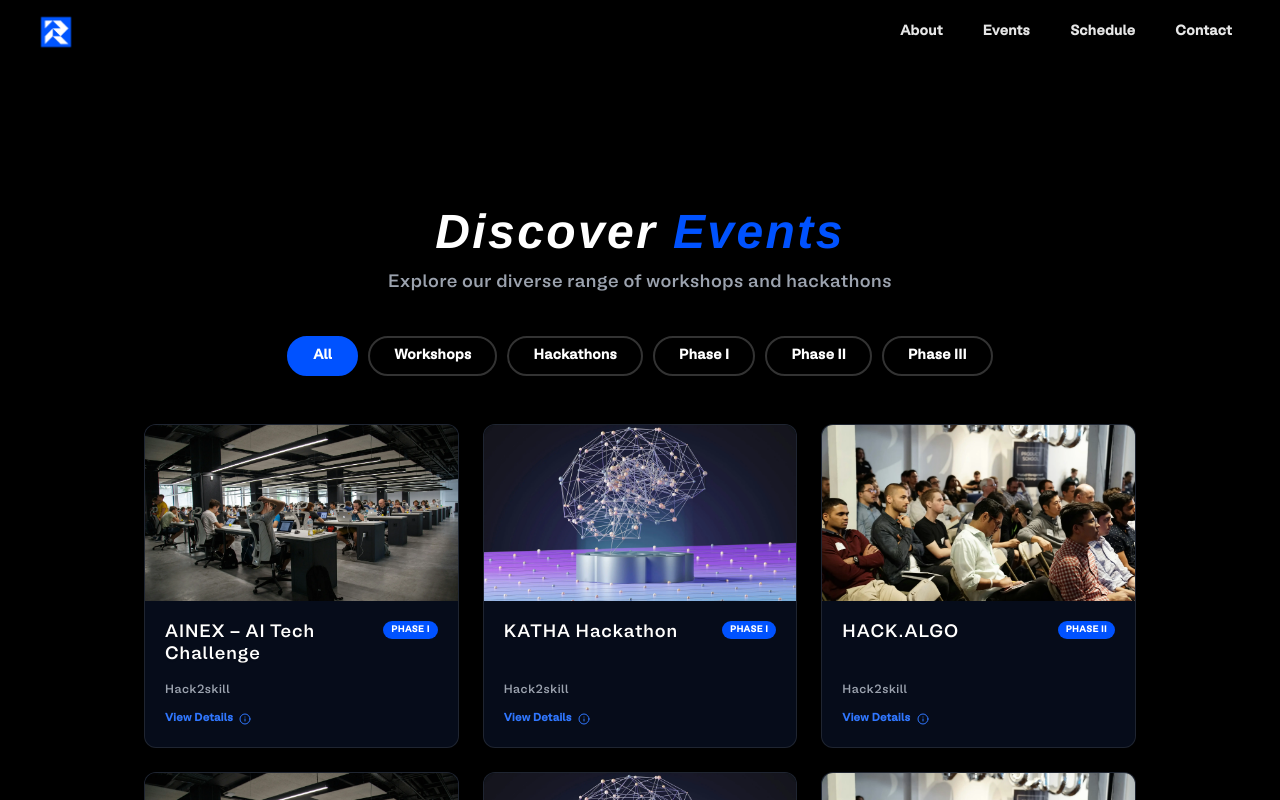
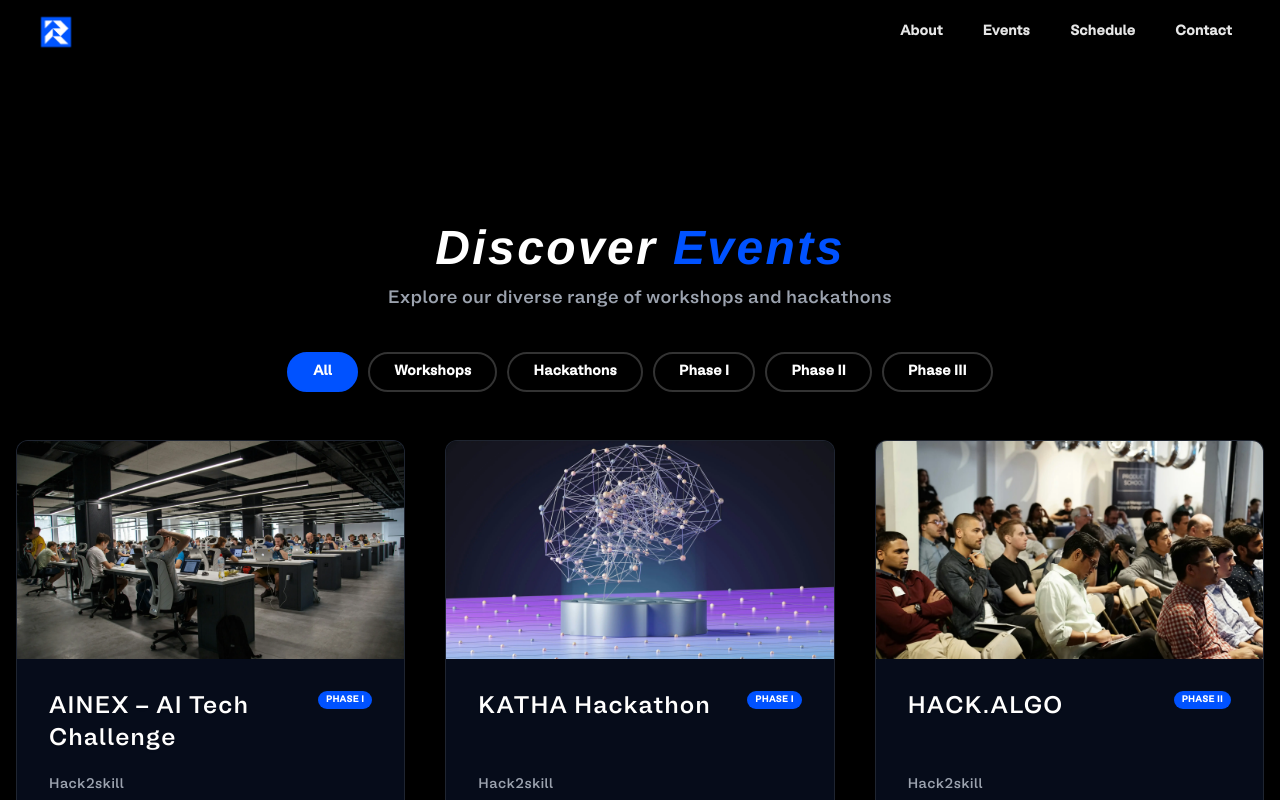
Before and after one commit to SilverHand9012/RIFT, a React (Vite) app: page /events in a window 1280 px wide. Shown: the top 800 px of the page. Built offline with nearby package versions, Linux system fonts and the light colour scheme; the HTML template or start-up script is replaced by a standard one; a web font is replaced by a local one.

Commit message:
UI: Increase event card size in Discover Events section

```diff
--- a/src/sections/EventCards.tsx
+++ b/src/sections/EventCards.tsx
@@ -46,10 +46,10 @@ function EventCard({ card }: { card: (typeof eventsData)[number] }) {
             />
           </div>
 
-          <div className="px-5 py-5 flex flex-col grow space-y-4">
+          <div className="px-6 py-6 md:px-8 md:py-8 flex flex-col grow space-y-5">
             <div className="flex items-start justify-between gap-3">
               <h3
-                className="text-lg font-bold text-white leading-tight"
+                className="text-xl md:text-2xl font-bold text-white leading-tight"
                 style={{ fontFamily: "'BL Melody', sans-serif" }}
               >
                 {card.name}
@@ -61,8 +61,8 @@ function EventCard({ card }: { card: (typeof eventsData)[number] }) {
               </span>
             </div>
 
-            <div className="space-y-3 flex-1 flex flex-col justify-end">
-              <p className="text-xs text-gray-400 font-medium">{card.description}</p>
+            <div className="space-y-4 flex-1 flex flex-col justify-end">
+              <p className="text-sm text-gray-400 font-medium">{card.description}</p>
               <div className="flex items-center gap-1.5 text-[#3077FF] text-[11px] font-semibold group-hover:text-white transition-colors">
                 View Details
                 <Info className="h-3 w-3" />
@@ -197,8 +197,8 @@ const EventCards = ({ hideExploreButton = false }: EventCardsProps) => {
   });
 
   return (
-    <section className="py-20 md:py-28 bg-black relative text-white">
-      <div className="container mx-auto px-4 max-w-5xl">
+    <section className="py-20 md:py-32 bg-black relative text-white">
+      <div className="container mx-auto px-4 max-w-7xl">
         {/* Header */}
         <div className="text-center mb-10 flex flex-col items-center">
           <motion.h2
@@ -249,7 +249,7 @@ const EventCards = ({ hideExploreButton = false }: EventCardsProps) => {
         <AnimatePresence mode="wait">
           <motion.div
             key={activeFilter}
-            className="grid grid-cols-1 sm:grid-cols-2 lg:grid-cols-3 gap-6"
+            className="grid grid-cols-1 sm:grid-cols-2 lg:grid-cols-3 gap-8 md:gap-10"
             initial={{ opacity: 0, y: 15 }}
             animate={{ opacity: 1, y: 0 }}
             exit={{ opacity: 0, y: -10 }}
```
